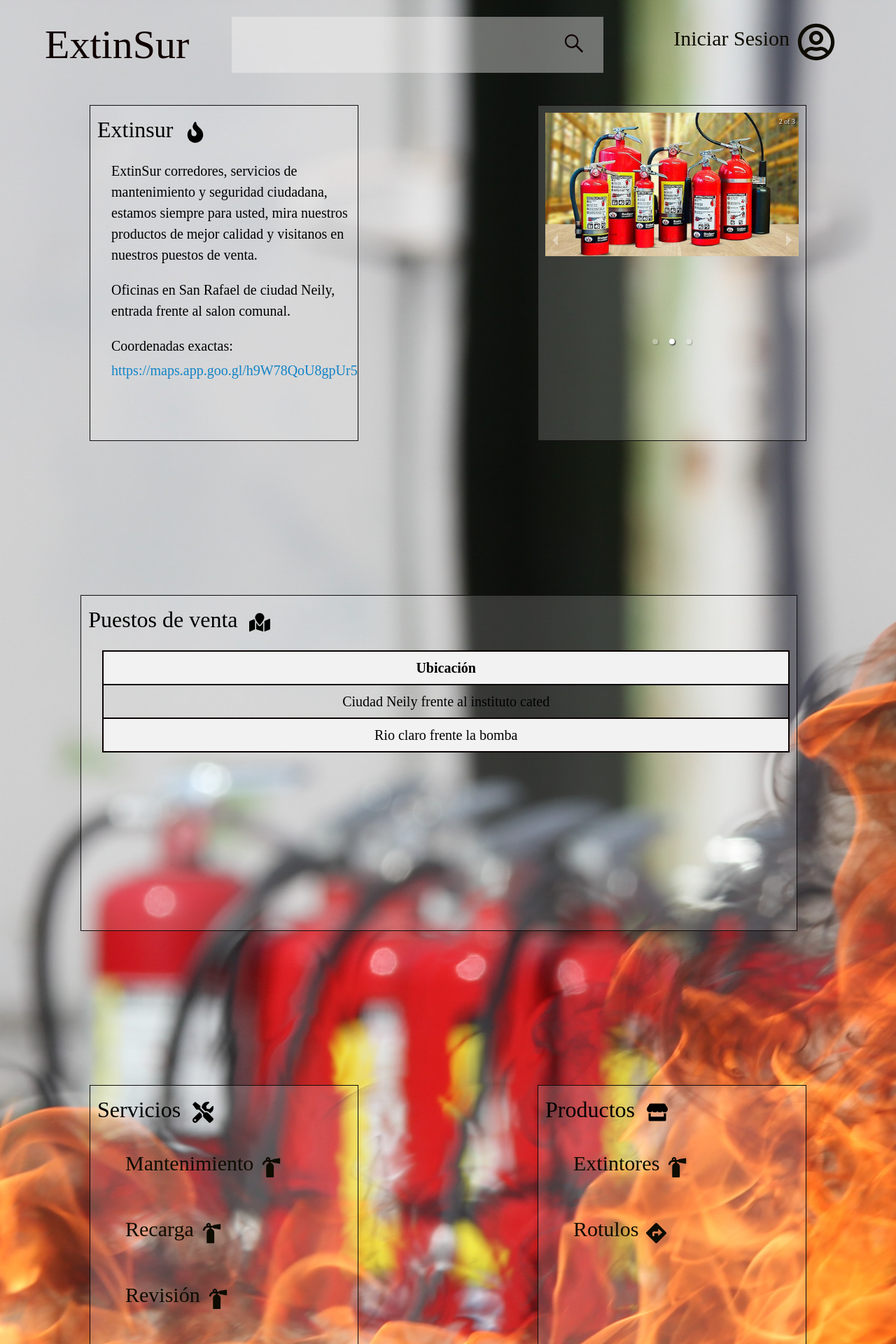
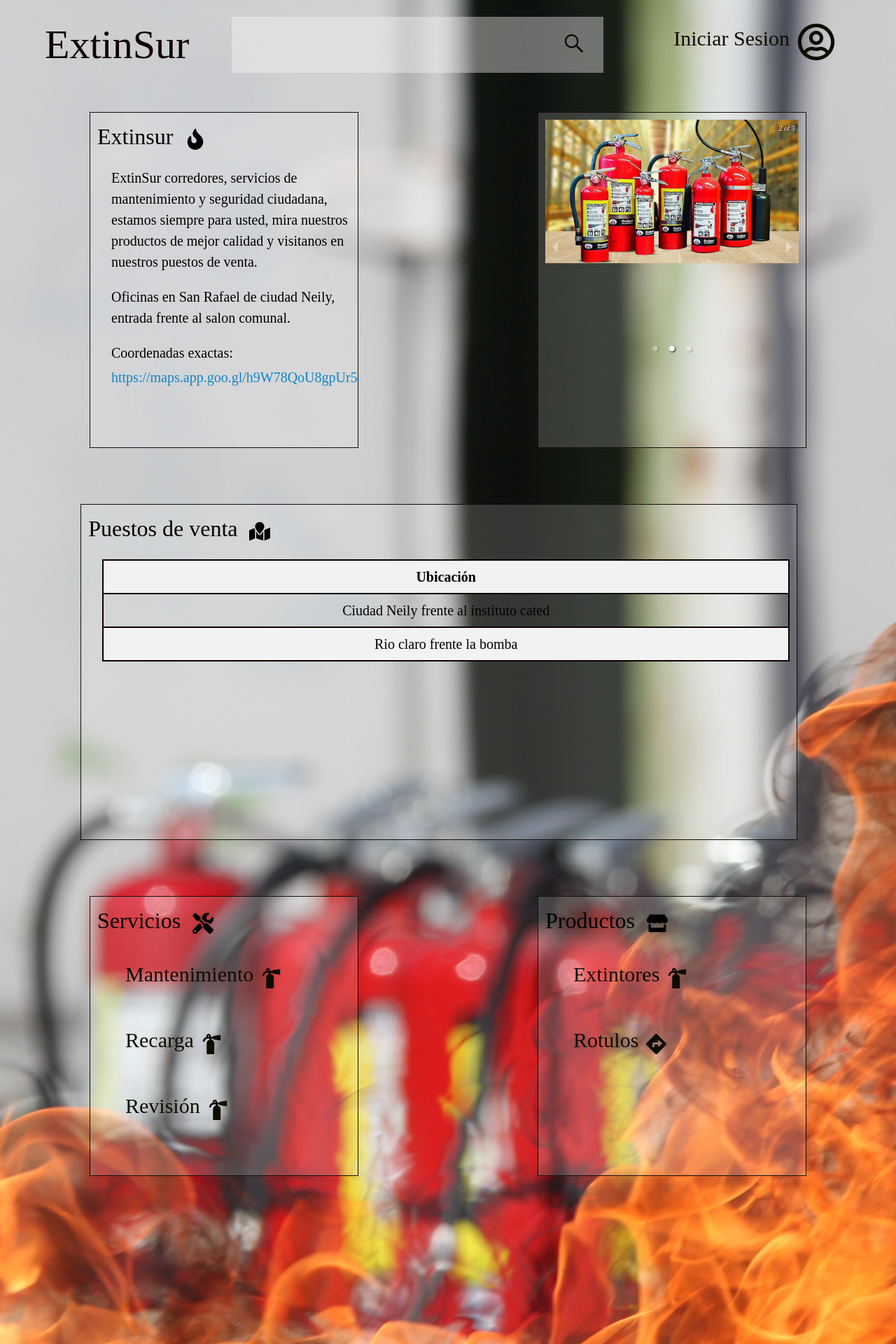
Before and after one commit to AntonyValverde/extinsurApp, a Next.js app: page / in a window 1280 px wide. Shown: the top 1920 px of the page at 70% size. Built offline with nearby package versions, Linux system fonts and the light colour scheme.

Commit message:
Update indexInicio.css

```diff
--- a/src/styles/indexInicio.css
+++ b/src/styles/indexInicio.css
@@ -177,7 +177,7 @@
   background-color: transparent;
   color: rgb(14, 12, 0);
   border: none;
-  border-radius: 40%;
+  border-radius: 20px;
   position: relative;
   overflow: hidden;
   font-size: 20px;
@@ -217,7 +217,7 @@
 
 .navInfo {
   position: absolute;
-  top: 150px;
+  top: 20vb;
 
   right: 60%;
 
@@ -275,7 +275,7 @@
 
 .navInfoFotos {
   position: absolute;
-  top: 150px;
+  top: 20vb;
 
   right: 10%;
 
@@ -290,7 +290,7 @@
 
 .navDireccion {
   position: absolute;
-  top: 850px;
+  top: 90vb;
 
   right: 9%;
   left: 9%;
@@ -306,7 +306,7 @@
 
 .navProductos {
   position: absolute;
-  top: 1550px;
+  top: 160vb;
 
   right: 10%;
 
@@ -322,7 +322,7 @@
 
 .navServicios {
   position: absolute;
-  top: 1550px;
+  top: 160vb;
 
   right: 60%;
 
```
